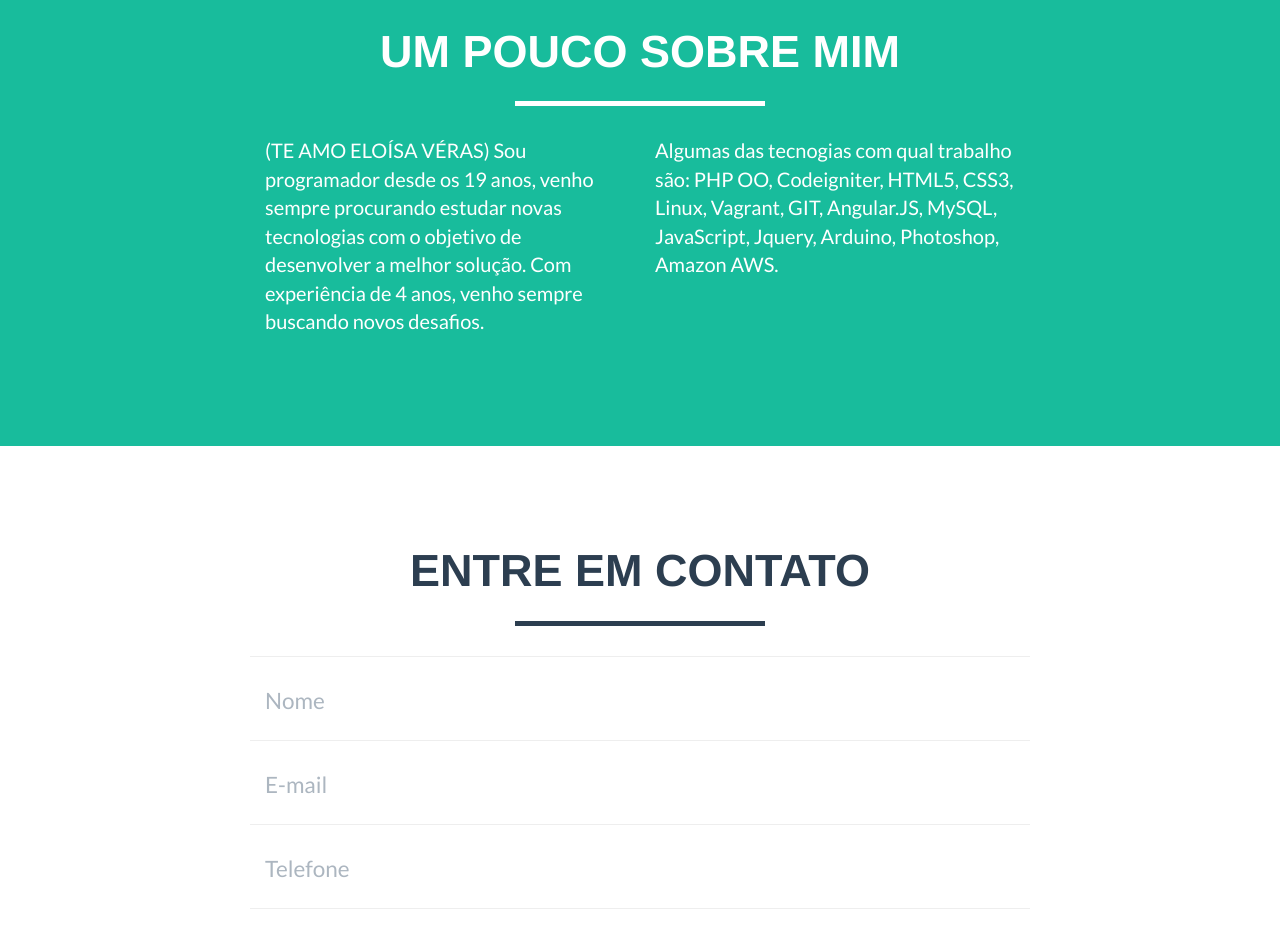
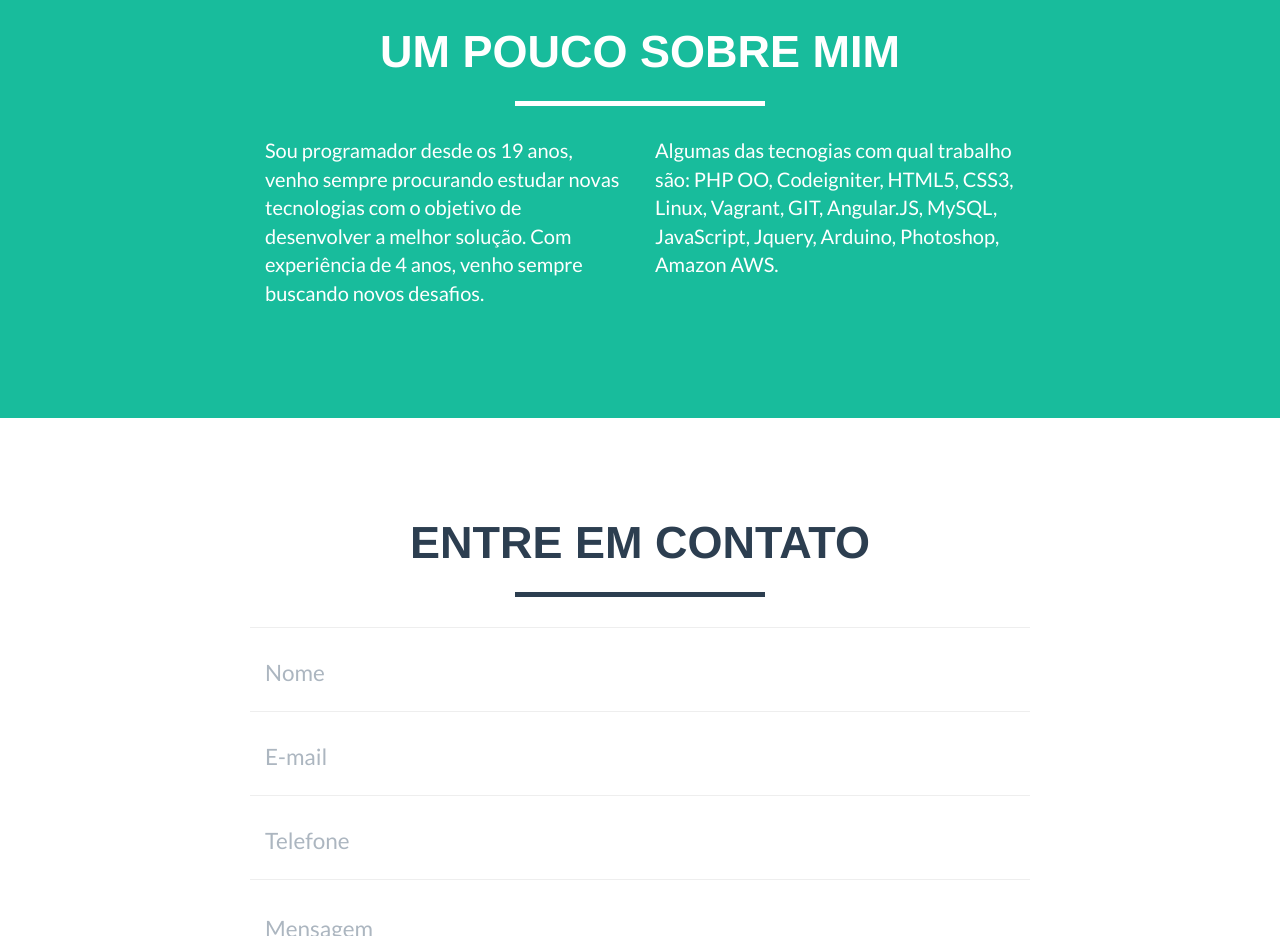
Before and after one commit to alissonzampietro/alissonzampietro.github.io, a plain HTML site: page index.html in a window 1280 px wide. Shown: the part 1640-2576 px from the top of the page. Drawn offline with nearby package versions, Linux system fonts and the light colour scheme.

```diff
--- a/index.html
+++ b/index.html
@@ -162,7 +162,7 @@
             </div>
             <div class="row">
                 <div class="col-lg-4 col-lg-offset-2">
-                    <p>(TE AMO ELOÍSA VÉRAS) Sou programador desde os 19 anos, venho sempre procurando estudar novas tecnologias com o objetivo de desenvolver a melhor solução. Com experiência de <span class="tempoMercado"></span> anos, venho sempre buscando novos desafios.</p>
+                    <p>Sou programador desde os 19 anos, venho sempre procurando estudar novas tecnologias com o objetivo de desenvolver a melhor solução. Com experiência de <span class="tempoMercado"></span> anos, venho sempre buscando novos desafios.</p>
                 </div>
                 <div class="col-lg-4">
                     <p>Algumas das tecnogias com qual trabalho são: PHP OO, Codeigniter, HTML5, CSS3, Linux, Vagrant, GIT, Angular.JS, MySQL, JavaScript, Jquery, Arduino, Photoshop, Amazon AWS. </p>
```
